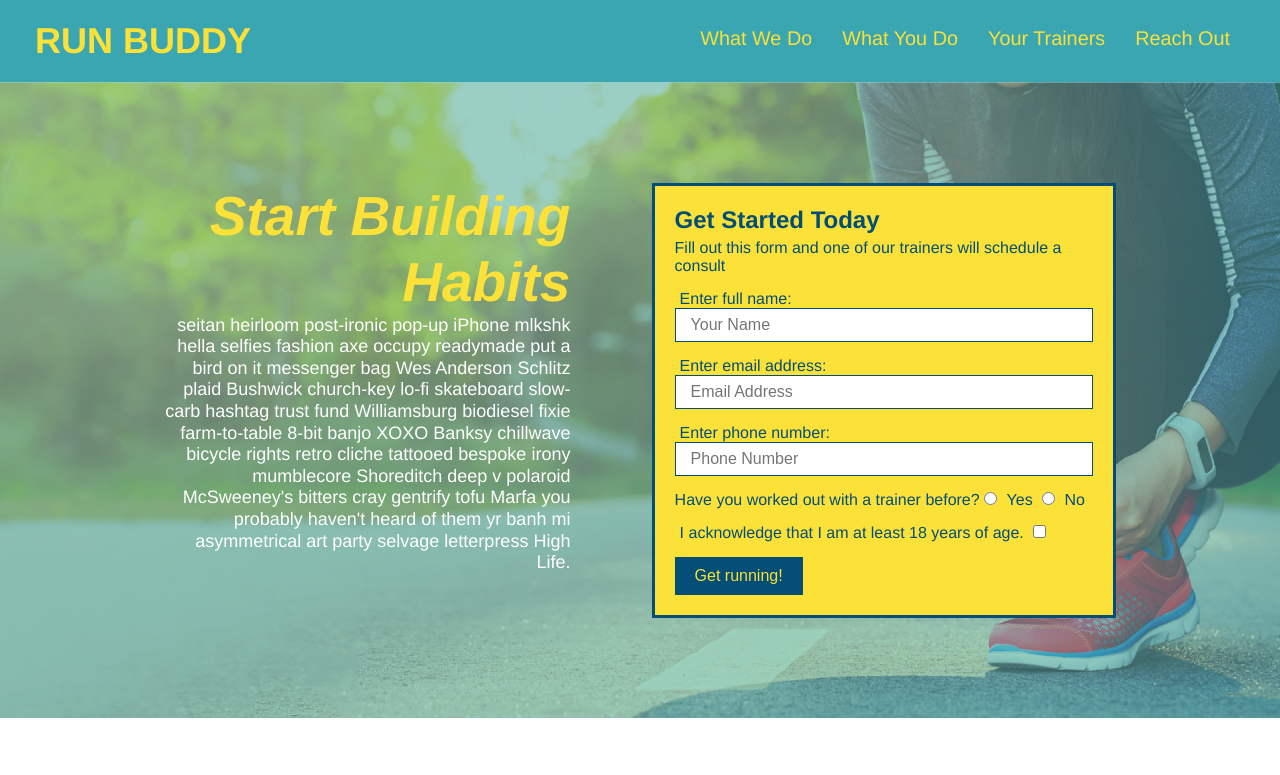
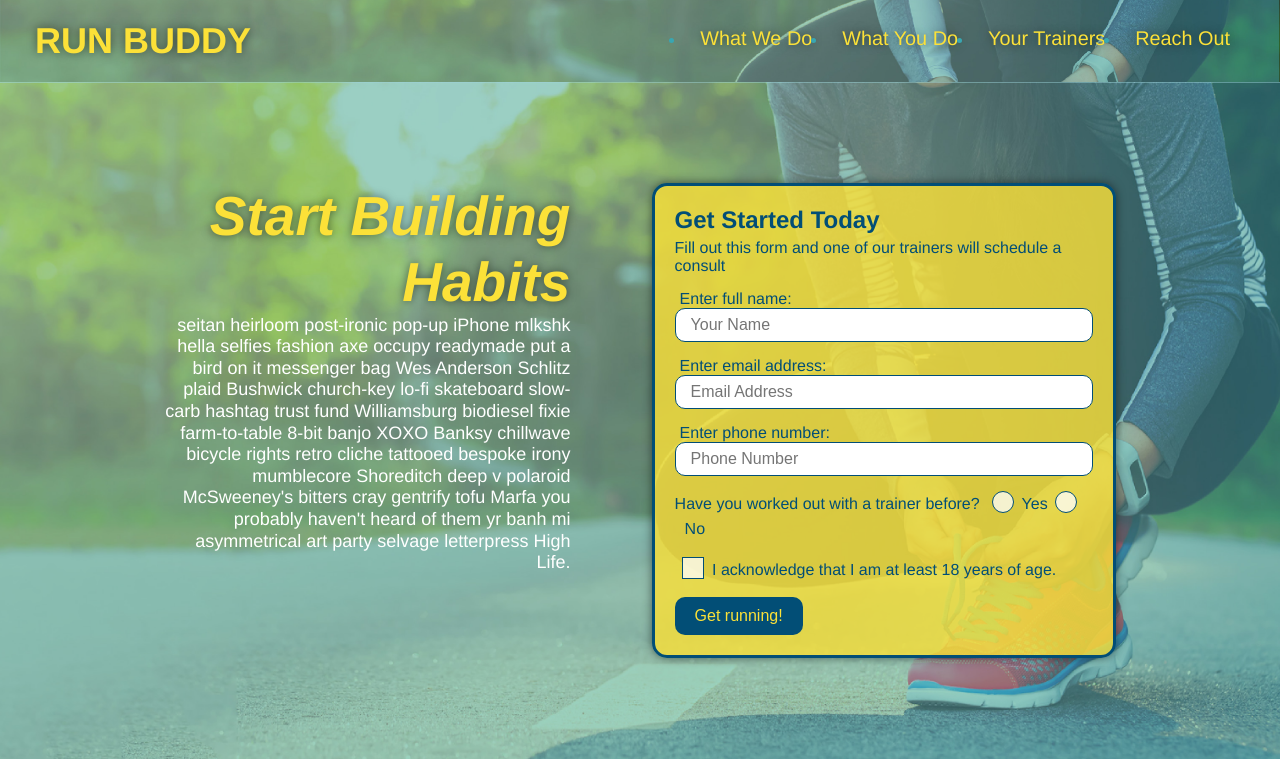
Before and after one commit to samdakota/run-buddy, a plain HTML site: page index.html in a window 1280 px wide. Shown: the top 775 px of the page. Drawn offline with Linux system fonts and the light colour scheme.

Commit message:
finished feature/aesthetics

```diff
--- a/assets/css/style.css
+++ b/assets/css/style.css
@@ -1,3 +1,9 @@
+:root {
+    --primary-color: #fce138;
+    --secondary-color: #024e76;
+    --tertiary-color: #39a6b2;
+}
+
 * {
     margin: 0;
     padding: 0;
@@ -6,28 +12,38 @@
 
 body {
     font-family: Helvetica, Arial, Helvetica, sans-serif;
-    color: #39a6b2;
+    color: var(--tertiary-color);
     background-color: white;
 }
 
 header {
     padding: 20px 35px;
-    background-color: #39a6b2;
+    background-color: var(--tertiary-color);
     display: flex;
     justify-content: space-between;
     flex-wrap: wrap;
+    position: -webkit-sticky;
+    position: sticky;
+    top: 0;
+    background-image: url("../images/flipped-hero-image.jpg");
+    background-size: cover;
+    background-position: center;
+    background-attachment: fixed;
+    background-position: 80%;
+    z-index: 9999;
 }
 
 header h1 {
     font-weight: bold;
     font-size: 36px;
-    color: #fce138;
+    color: var(--primary-color);
     margin: 0;
+    text-shadow: 0 0 10px rgba(0, 0, 0, 0.5);
 }
 
 header a {
     text-decoration: none;
-    color: #fce138;
+    color: var(--primary-color);
 }
 
 header nav {
@@ -46,6 +62,14 @@ header nav ul li a {
     padding: 10px 15px;
     font-weight: lighter;
     font-size: 1.55vw;
+    text-shadow: 0 0 10px rgba(0, 0, 0, 0.5);
+}
+
+header nav ul li a:hover {
+    background: #fce138;
+    color: var(--secondary-color);
+    border-radius: 15px;
+    text-shadow: none;
 }
 
 footer {
@@ -58,7 +82,7 @@ footer {
 }
 
 footer h2 {
-    color: #024e76;
+    color: var(--secondary-color);
     font-size: 30px;
     margin: 0;
 }
@@ -85,6 +109,8 @@ section {
     justify-content: center;
     flex-wrap: wrap;
     align-items: flex-start;
+    background-attachment: fixed;
+    background-position: 80%;
 }
 
 .hero-cta {
@@ -100,15 +126,18 @@ section {
     font-style: italic;
     font-size: 55px;
     color: #fce138;
+    text-shadow: 0 0 10px rgba(0, 0, 0, 0.5);
 }
 
 .hero-form {
-    background-color: #fce138;
+    background-color: rgba(252, 225, 56, 0.8);
     color: #024e76;
     padding: 20px;
     border: solid 3px #024e76;
     width: 40%;
     margin: 3.5%;
+    box-shadow: 0 0 10px rgba(0, 0, 0, 0.5);
+    border-radius: 15px;
 }
 
 .hero-form h3 {
@@ -127,6 +156,7 @@ section {
     color: #024e76;
     width: 100%;
     margin-bottom: 15px;
+    border-radius: 10px;
 }
 
 .hero-form label {
@@ -139,6 +169,11 @@ section {
     border: none;
     padding: 10px 20px;
     font-size: 16px;
+    border-radius: 10px;
+}
+
+.hero-form button:hover {
+    background-color: #39a6b2;
 }
 
 .intro p {
@@ -311,6 +346,7 @@ section {
     width: 100%;
     margin-bottom: 15px;
     margin-top: 5px;
+    border-radius: 10px;
 }
 
 .contact-form button {
@@ -321,7 +357,68 @@ section {
     text-align: center;
     padding: 15px 0;
     font-size: 16px;
+    border-radius: 10px;
 }
+
+.contact-form button:hover {
+    color: #fce138;
+    background: #39a6b2;
+}
+
+.checkbox-wrapper label, .radio-wrapper label {
+    position: relative;
+    left: 10px;
+    margin: 10px;
+    line-height: 1.6;
+  }
+
+.checkbox-wrapper label::before, .radio-wrapper label::before {
+    content: "";
+    height: 20px;
+    width: 20px;
+    background: rgba(255, 255, 255, 0.75);
+    border: 1px solid #024e76;
+    position: absolute;
+    top: -4px;
+    left: -30px;
+}
+
+.radio-wrapper label::before {
+    border-radius: 50%;
+}
+
+.radio-wrapper label::after {
+    content: "";
+    width: 20px;
+    height: 20px;
+    border-radius: 50%;
+    background: #024e76;
+    position: absolute;
+    left: -29px;
+    top: -3px;
+    background-image: radial-gradient(circle, #39a6b2, #024e76);
+}
+
+.checkbox-wrapper label::after {
+    content: "";
+    height: 6px;
+    width: 14px;
+    border-left: 2px solid #024e76;
+    border-bottom: 2px solid #024e76;
+    position: absolute;
+    left: -26px;
+    top: 1px;
+    transform: rotate(-58deg);
+}
+
+.checkbox-wrapper input + label::after, .radio-wrapper input + label::after {
+  content: none;
+}
+
+.checkbox-wrapper input:checked + label::after, .radio-wrapper input:checked + label::after {
+  content: "";
+}
+
 /* utility classes */
 
 .text-left {
@@ -336,11 +433,16 @@ section {
     display: flex;
 }
 
+.checkbox-wrapper input, .radio-wrapper input {
+    opacity: 0;
+  }
+
 /* MEDIA QUERY FOR SMALLER DESKTOP SCREENS AND SMALLER */
 @media screen and (max-width: 980px) {
     header {
         padding-bottom: 0;
         justify-content: center;
+        position: relative;
       }
 
       header h1 {
--- a/index.html
+++ b/index.html
@@ -12,11 +12,8 @@
 <header>
     <h1> RUN BUDDY</h1>
     <nav>
-        <!-- Unordered list element-->
         <ul>
-            <!-- List item element-->
             <li>
-                <!-- Anchor element-->
                 <a href="#what-we-do">What We Do</a>
             </li>
             <li>
@@ -51,16 +48,20 @@
             <input class="form-input" type="tel" placeholder="Phone Number" name="phone" id="phone" />
             <p>
                 Have you worked out with a trainer before?
+                <span class="radio-wrapper">
                   <input type="radio" name="trainer-confirm" id="trainer-yes" />
                   <label for="trainer-yes">Yes</label>
+                </span>
+                <span class="radio-wrapper">
                   <input type="radio" name="trainer-confirm" id="trainer-no" />
                   <label for="trainer-no">No</label>
+                </span>
               </p>
               <p>
-                <label for="checkbox">
-                    I acknowledge that I am at least 18 years of age.
-                </label>
+                <span class="checkbox-wrapper">
                   <input type="checkbox" name="age-confirm" id="checkbox" />
+                  <label for="checkbox">I acknowledge that I am at least 18 years of age.</label>
+                </span>
               </p>
             <button type="submit">
                 Get running!
```
Also changed, not shown: privacy-policy.html (+1 -0 lines), 1 other file. Lines whose indentation alone changed are shown as unchanged.
